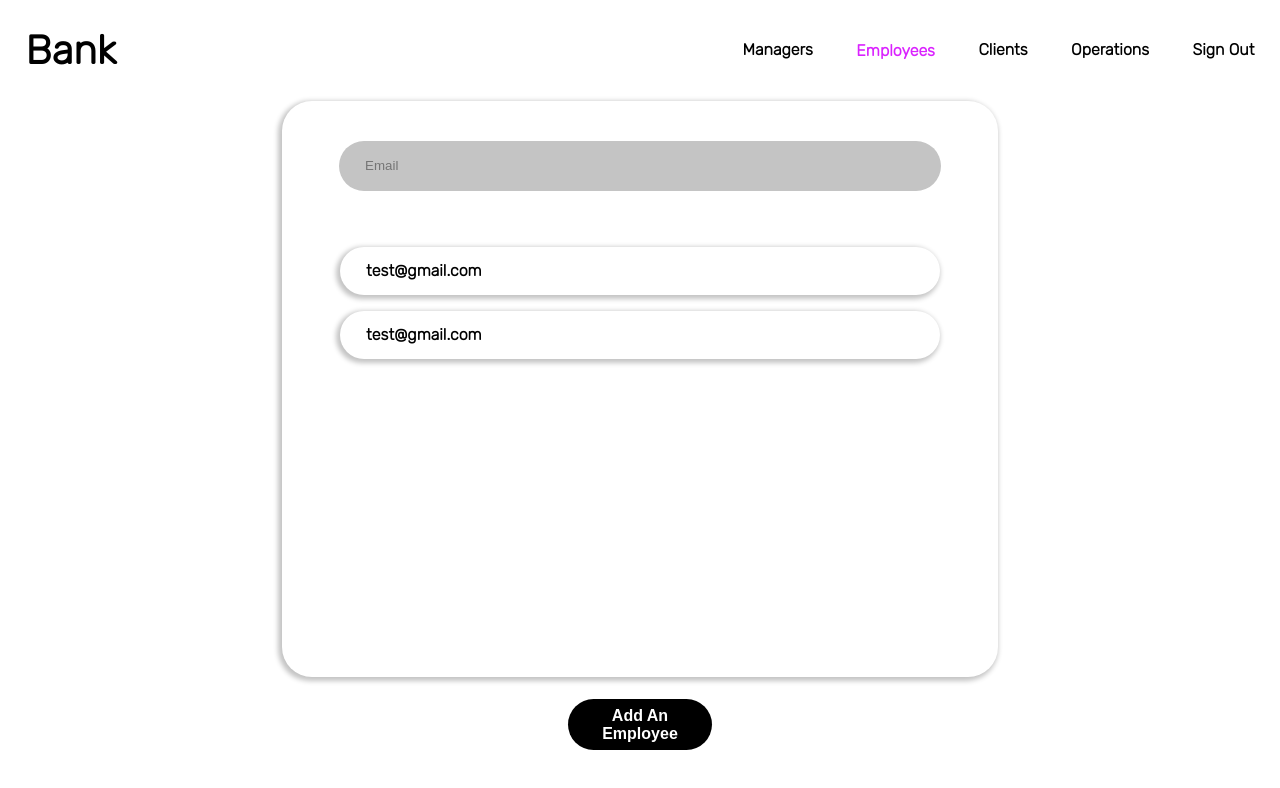
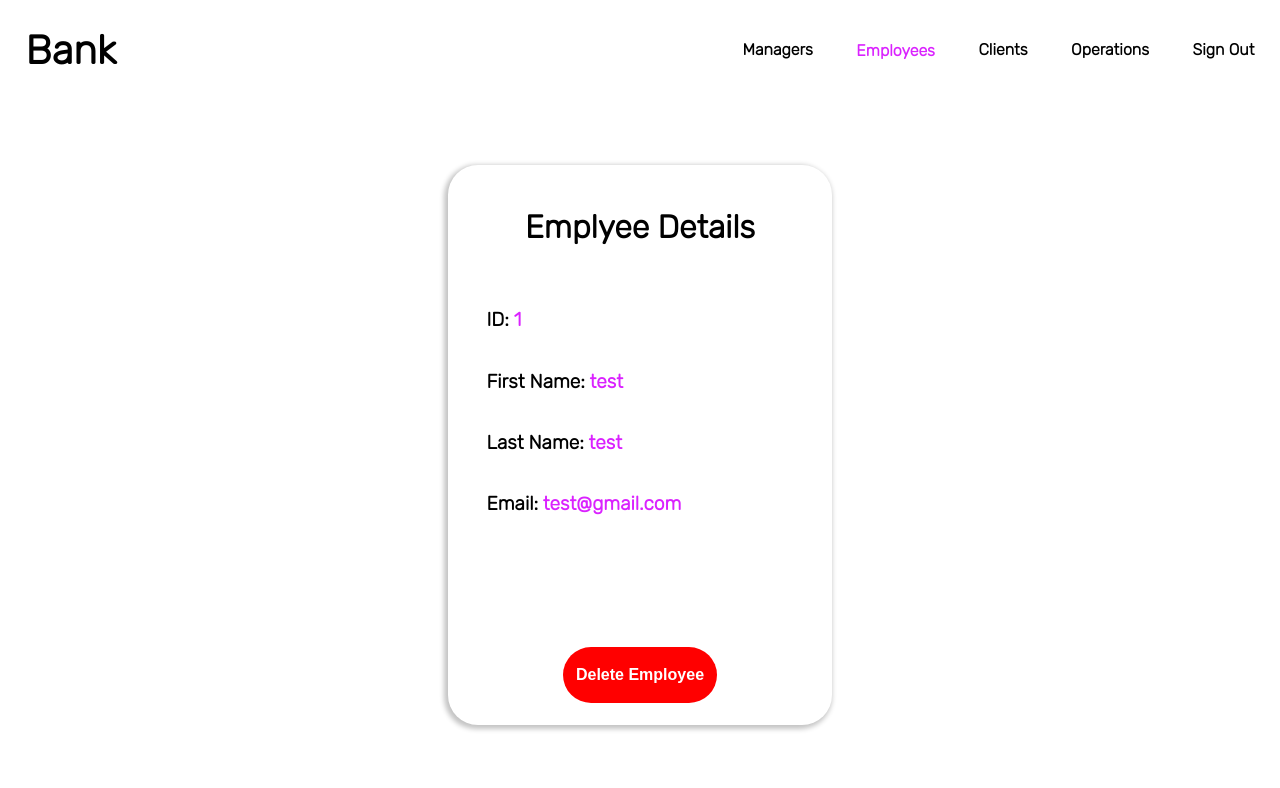
Before and after one commit to Houssamer/bank-frontend_Employee, a React (Create React App) app: page /clients in a window 1280 px wide. Shown: the top 788 px of the page. Built offline with nearby package versions, Linux system fonts and the light colour scheme.

Commit message:
Employee Details Screen

```diff
--- a/src/components/AllEmployees/AllEmployees.js
+++ b/src/components/AllEmployees/AllEmployees.js
@@ -10,7 +10,7 @@ function AllEmployees() {
         {
             id: 1,
             email: "test@gmail.com"
-        }
+        },
     ])
   return (
     <div className="allEmployees_container">
--- a/src/components/AllEmployees/style.css
+++ b/src/components/AllEmployees/style.css
@@ -34,6 +34,26 @@
     flex-direction: column;
     align-items: center;
 }
+
+/* width */
+::-webkit-scrollbar {
+    width: 10px;
+  }
+
+  /* Track */
+  ::-webkit-scrollbar-track {
+    background: #f1f1f1;
+  }
+
+  /* Handle */
+  ::-webkit-scrollbar-thumb {
+    background: #888;
+  }
+
+  /* Handle on hover */
+  ::-webkit-scrollbar-thumb:hover {
+    background: #555;
+  }
 
 .allEmployees_employee {
     width: 80%;
--- a/src/components/EmployeeDet/EmployeeDet.js
+++ b/src/components/EmployeeDet/EmployeeDet.js
@@ -0,0 +1,33 @@
+import React, { useState } from 'react';
+import './style.css';
+
+function EmployeeDet() {
+  const [employee, setEmployee] = useState({
+    id: 1,
+    email: 'test@gmail.com',
+    firstName: 'test',
+    lastName: 'test',
+  });
+  return (
+    <div className="employeeDet_container">
+      <h1>Emplyee Details</h1>
+      <div className="employeeDet_info">
+        <p>
+          <span className="key">ID:</span> {employee.id}
+        </p>
+        <p>
+          <span className="key">First Name:</span> {employee.firstName}
+        </p>
+        <p>
+          <span className="key">Last Name:</span> {employee.lastName}
+        </p>
+        <p>
+          <span className="key">Email:</span> {employee.email}
+        </p>
+      </div>
+      <button className="employeeDet_button">Delete Employee</button>
+    </div>
+  );
+}
+
+export default EmployeeDet;
--- a/src/components/EmployeeDet/style.css
+++ b/src/components/EmployeeDet/style.css
@@ -0,0 +1,45 @@
+.employeeDet_container {
+    width: 30%;
+    height: 70vh;
+    box-shadow: -2px 2px 5px 2px #C4C4C4;
+    border-radius: 30px;
+    margin-top: 8vh;
+    display: flex;
+    flex-direction: column;
+    align-items: center;
+    justify-content: space-evenly;
+}
+
+.employeeDet_info {
+    width: 80%;
+    height: 60%;
+    display: flex;
+    flex-direction: column;
+    align-items: flex-start;
+    font-weight: bold;
+    font-size: 1.2rem;
+    color: #DA22FF;
+}
+
+.key {
+    color: black;
+}
+
+.employeeDet_button {
+    width: 40%;
+    height: 7vh;
+    border: none;
+    outline: none;
+    border-radius: 30px;
+    background-color: red;
+    color: white;
+    font-size: 1rem;
+    font-weight: bold;
+    cursor: pointer;
+    transition: opacity 300ms ease;
+}
+
+.employeeDet_button:hover {
+    opacity: .6;
+    transition: opacity 300ms ease;
+}
--- a/src/screens/Employees/Employee.js
+++ b/src/screens/Employees/Employee.js
@@ -2,12 +2,13 @@ import React from 'react';
 import './style.css';
 import Header from '../../components/Header/Header';
 import AllEmployees from '../../components/AllEmployees/AllEmployees';
+import EmployeeDet from '../../components/EmployeeDet/EmployeeDet';
 
 function Employee() {
     return (
         <div className="employee_container">
             <Header col="employees" />
-            <AllEmployees />
+            <EmployeeDet />
         </div>
     )
 }
```
